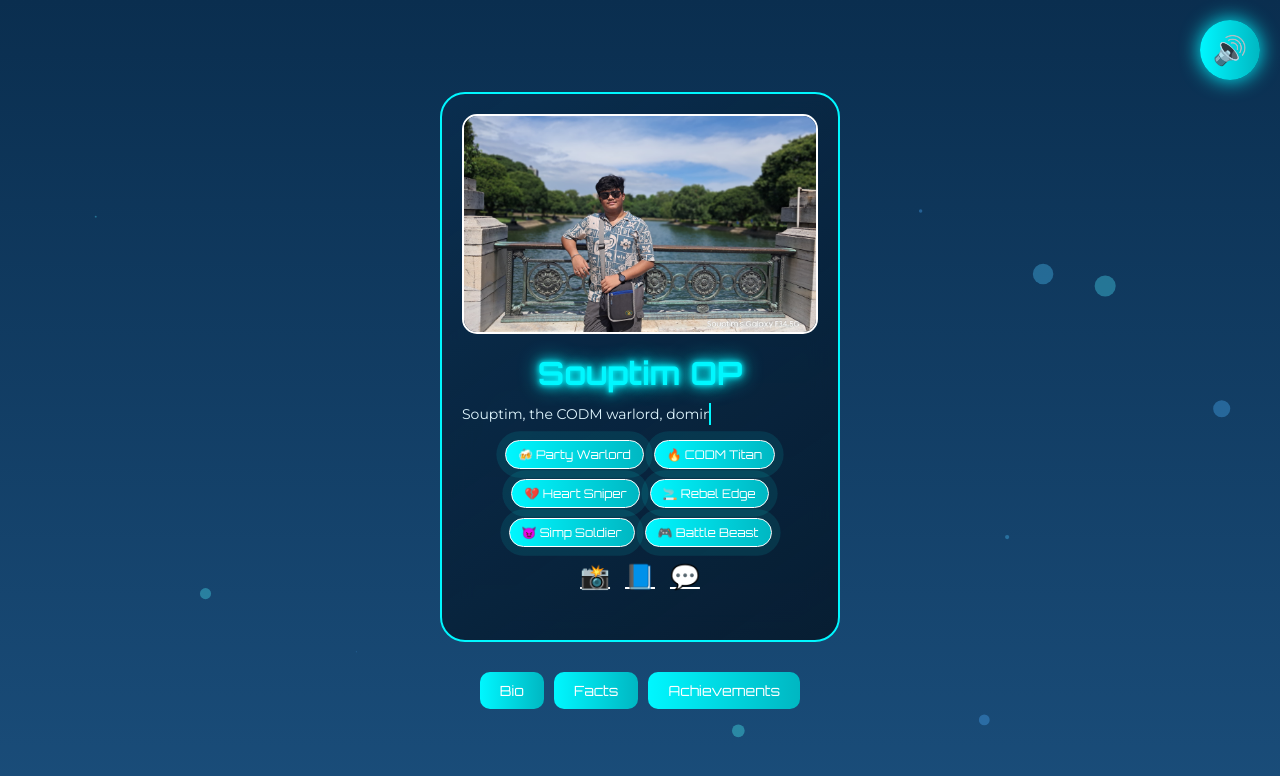
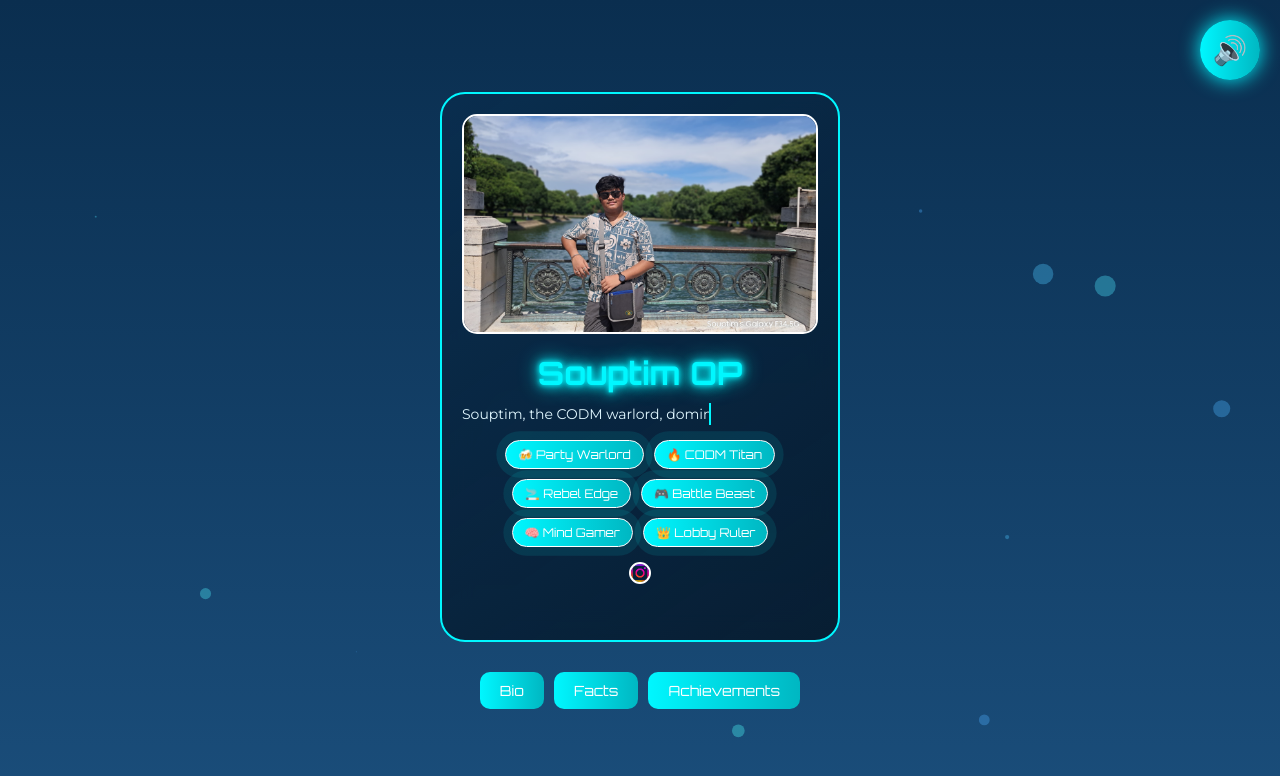
Before and after one commit to Big-Brain-913/souptim-op, a plain HTML site: page index.html in a window 1280 px wide. Both pictures are taken after a click on the button "Start Experience". Drawn offline with Linux system fonts and the light colour scheme.

Commit message:
made changes

```diff
--- a/index.html
+++ b/index.html
@@ -1,12 +1,16 @@
 <!DOCTYPE html>
 <html lang="en">
+
 <head>
   <meta charset="UTF-8">
   <meta name="viewport" content="width=device-width, initial-scale=1">
   <title>Souptim OP - CODM Legend</title>
-  <link href="https://fonts.googleapis.com/css2?family=Montserrat:wght@400;700&family=Orbitron:wght@400;700&display=swap" rel="stylesheet">
+  <link
+    href="https://fonts.googleapis.com/css2?family=Montserrat:wght@400;700&family=Orbitron:wght@400;700&display=swap"
+    rel="stylesheet">
   <link rel="stylesheet" href="style.css">
 </head>
+
 <body>
   <div class="loading-screen" id="loadingScreen">
     <h1>Souptim OP: CODM Legend</h1>
@@ -17,8 +21,6 @@
     <source src="bgm.mp3" type="audio/mp3">
     Your browser does not support the audio tag.
   </audio>
-  <audio id="clickSound" src="click.mp3"></audio>
-  <audio id="hoverSound" src="hover.mp3"></audio>
   <div class="content" id="content">
     <div class="card-container">
       <div class="card front active" id="bioCard">
@@ -30,16 +32,19 @@
         <div class="profile-tags">
           <div class="tag">🍻 Party Warlord</div>
           <div class="tag">🔥 CODM Titan</div>
-          <div class="tag">💔 Heart Sniper</div>
           <div class="tag">🚬 Rebel Edge</div>
-          <div class="tag">😈 Simp Soldier</div>
           <div class="tag">🎮 Battle Beast</div>
+          <div class="tag">🧠 Mind Gamer</div>
+          <div class="tag">👑 Lobby Ruler</div>
         </div>
+
         <div class="social-links">
-          <a href="https://www.instagram.com/souptim.fucx/" target="_blank" class="social-btn">📸</a>
-          <a href="https://facebook.com/souptim" target="_blank" class="social-btn">📘</a>
-          <a href="https://discord.gg/souptim" target="_blank" class="social-btn">💬</a>
+          <a href="https://www.instagram.com/souptim.fucx/" target="_blank" rel="noopener noreferrer"
+            class="social-btn">
+            <img src="instagram-logo.png" alt="Instagram" style="height: 22px;">
+          </a>
         </div>
+
       </div>
       <div class="card facts hidden" id="factsCard">
         <h2>Epic Facts 🤯</h2>
@@ -69,4 +74,5 @@
   <button id="toggleBgm">🔊</button>
   <script src="script.js"></script>
 </body>
+
 </html>
--- a/script.js
+++ b/script.js
@@ -89,10 +89,3 @@
       canvas.width = window.innerWidth;
       canvas.height = window.innerHeight;
     });
-
-    // Hover sound for tags, achievements, and social buttons
-    document.querySelectorAll('.tag, .achievement, .social-btn').forEach(el => {
-      el.addEventListener('mouseenter', () => {
-        hoverSound.play().catch((error) => console.warn('Hover sound failed:', error));
-      });
-    });
```
Also changed, not shown: instagram-logo.png (added).
